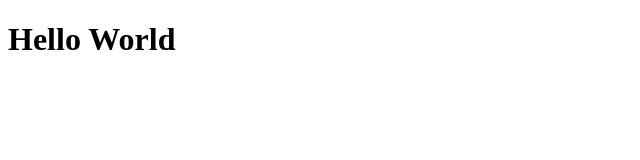
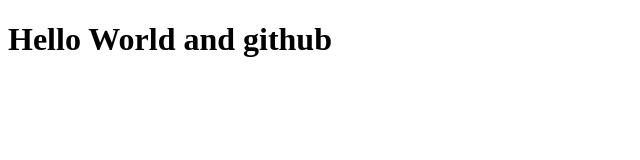
Before and after one commit to EduardoL1ma/CTESP_DWM-VVD-, a plain HTML site: page index.html in a window 1280 px wide. Shown: the whole page, without its empty margins (0-640 px from the left). Drawn offline with Linux system fonts and the light colour scheme.

Commit message:
Adicionamos a palavra github

```diff
--- a/index.html
+++ b/index.html
@@ -3,9 +3,9 @@
 <head>
     <meta charset="UTF-8">
     <meta name="viewport" content="width=device-width, initial-scale=1.0">
-    <title>Hello World</title>
+    <title>Hello World and github</title>
 </head>
 <body>
-    <h1>Hello World</h1>
+    <h1>Hello World and github</h1>
 </body>
 </html>
```
